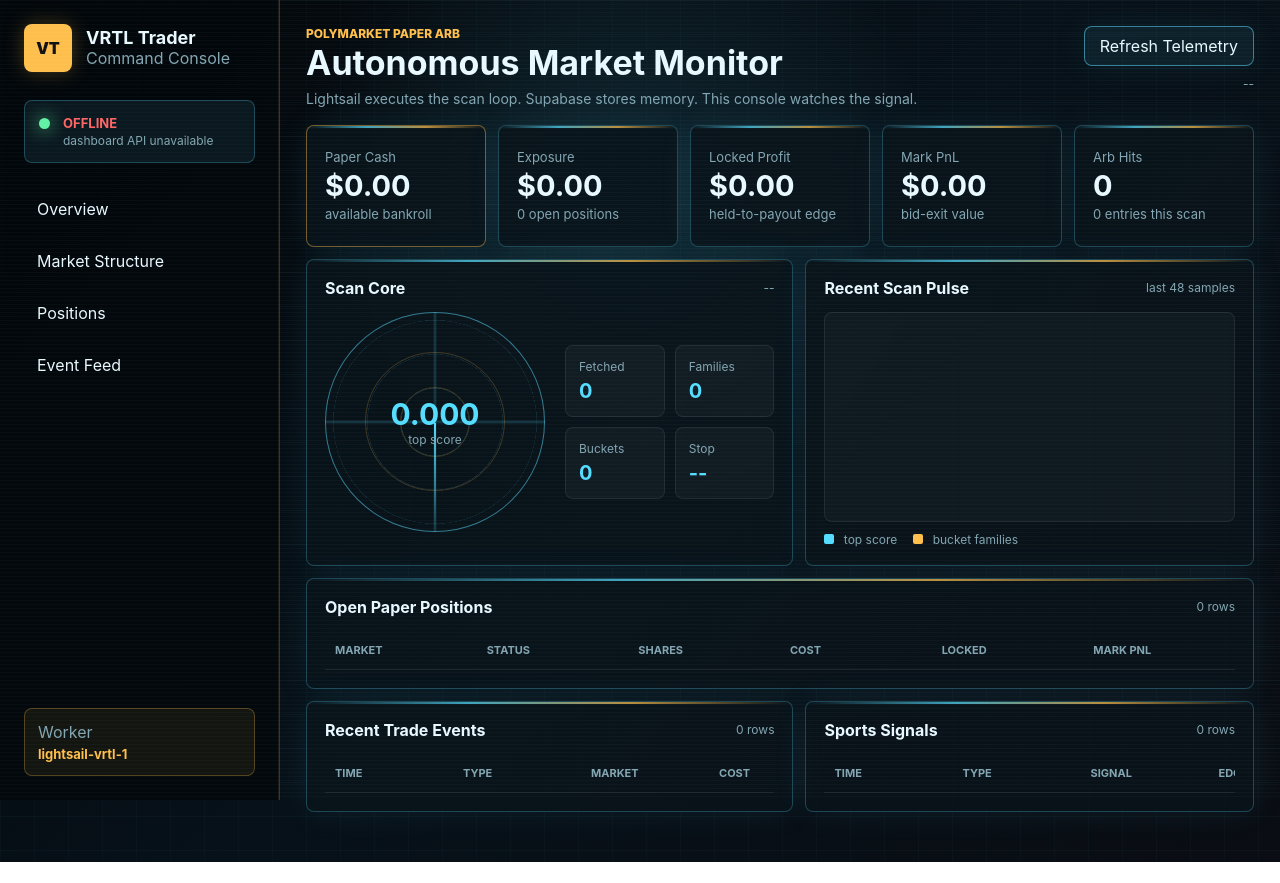
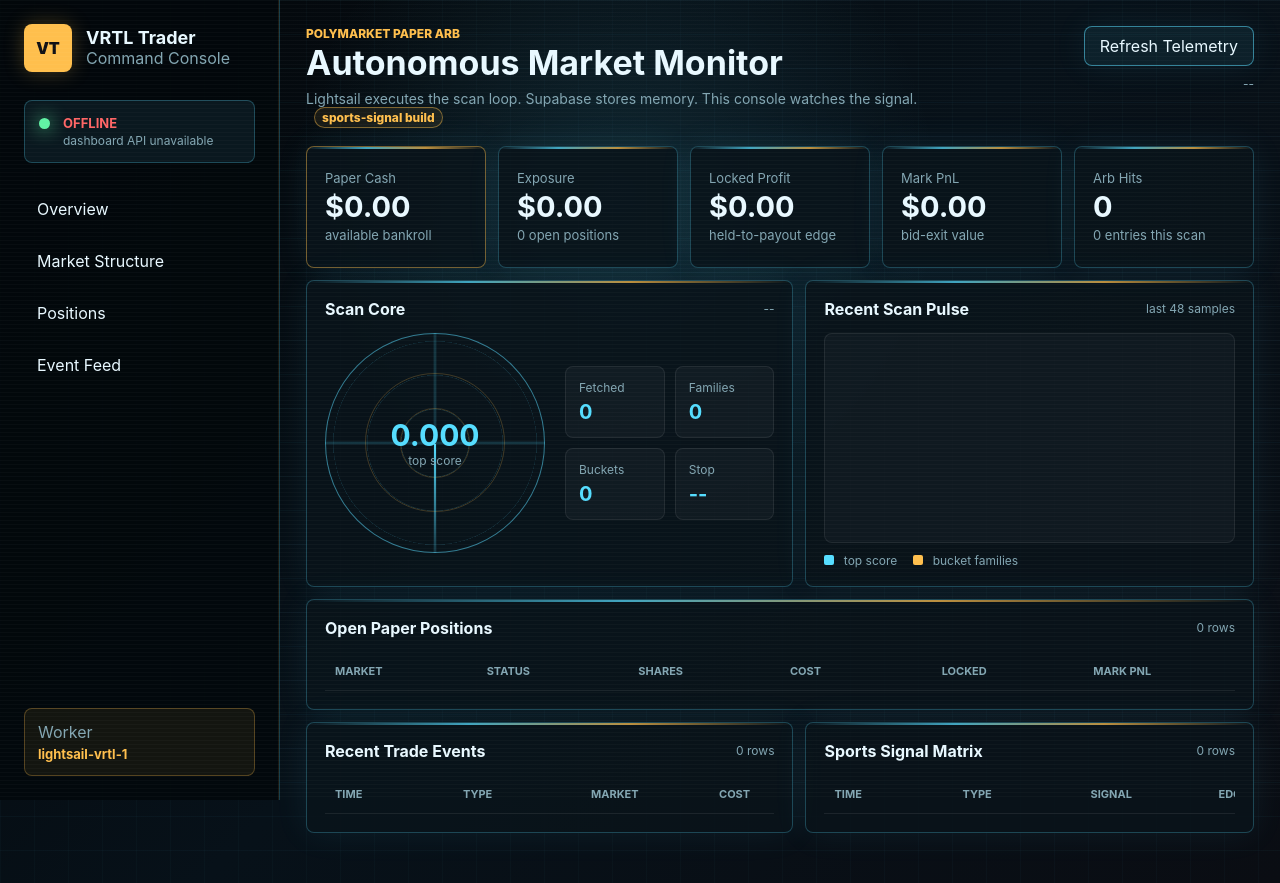
Before and after one commit to camjipp/vrtl_trader, a website: page public/index.html in a window 1280 px wide. Before the commit the page ends 862 px from the top, so only its background shows below. Drawn offline with Linux system fonts and the light colour scheme; no server answers.

Commit message:
Add visible sports signal build marker

```diff
--- a/public/index.html
+++ b/public/index.html
@@ -44,6 +44,7 @@
             <h2>Autonomous Market Monitor</h2>
             <p class="hero-copy">
               Lightsail executes the scan loop. Supabase stores memory. This console watches the signal.
+              <span class="build-tag">sports-signal build</span>
             </p>
           </div>
           <div class="hero-actions">
@@ -164,7 +165,7 @@
 
           <article class="panel table-panel">
             <div class="panel-head">
-              <h3>Sports Signals</h3>
+              <h3>Sports Signal Matrix</h3>
               <span id="opportunityCount">0 rows</span>
             </div>
             <div class="table-wrap">
--- a/public/styles.css
+++ b/public/styles.css
@@ -223,6 +223,19 @@ h2 {
   max-width: 680px;
   margin-top: 9px;
   font-size: 14px;
+}
+
+.build-tag {
+  display: inline-flex;
+  margin-left: 8px;
+  padding: 2px 7px;
+  border: 1px solid rgba(255, 191, 77, 0.44);
+  border-radius: 999px;
+  color: var(--amber);
+  background: rgba(255, 191, 77, 0.08);
+  font-size: 12px;
+  font-weight: 800;
+  white-space: nowrap;
 }
 
 .hero-actions {
```
